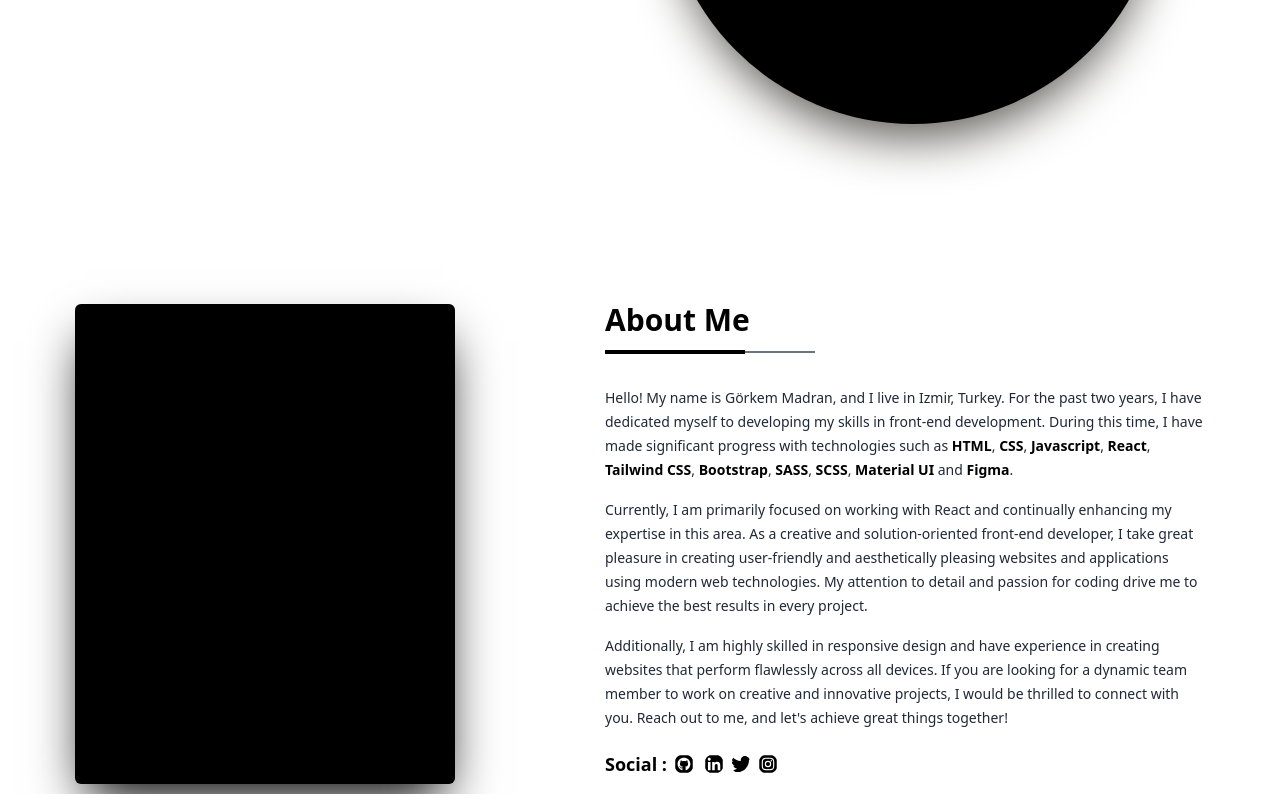
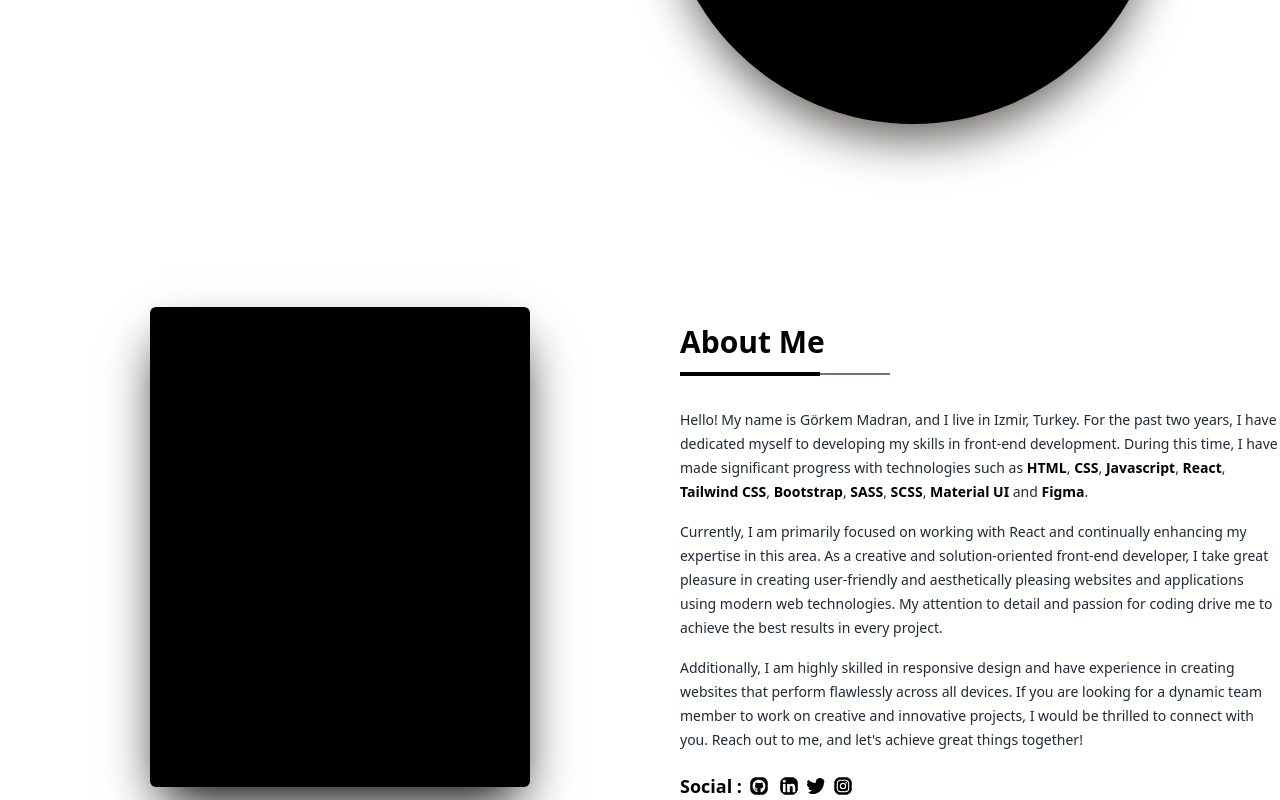
Before and after one commit to gorkemmadran/My-website, a React (Create React App) app in the folder my-website/: page / in a window 1280 px wide. Shown: the part 579-1379 px from the top of the page. Built offline with nearby package versions, Linux system fonts and the light colour scheme; a web font is replaced by a local one.

Commit message:
About me responsive hale getirildi

```diff
--- a/my-website/src/Aboutme.js
+++ b/my-website/src/Aboutme.js
@@ -11,17 +11,23 @@ import { FaInstagramSquare } from "react-icons/fa";
 function Aboutme() {
   return (
     <section className='about'>
-        <div className='container mx-auto mt-20 flex items-center justify-around flex-wrap '>
-        <div className='bg-black shadow-2xl shadow-black rounded-md w-[380px] flex items-center justify-center h-[480px]'>
+        <div className='container  xs:block sm:block md:flex lg:flex xl:flex 2xl:flex mx-auto mt-20 flex items-center justify-around flex-wrap '>
+        <div className='bg-black shadow-2xl xs:w-[100%] xs:h-[30vh] sm:w-[100%] sm:h-[40vh] md:w-[90%] md:mx-auto md:h-[50vh] lg:h-[75vh] lg:w-[380px] xl:h-[480px] xl:w-[380] 2xl:h-[480px] 2xl:w-[380]  shadow-black rounded-md w-[380px] flex items-center justify-center h-[480px]'>
             <p>İmage Gelecek </p>
         </div>
-        <div className=' w-[600px] rounded-md   h-[500px]'>
-        <h2 className='  mt-2 text-3xl font-extrabold'>About Me</h2>
+        <div className=' w-[600px]  xs:w-[100%] sm:w-[100%] md:w-[100%] lg:w-[500px] xl:w-[600px] 2xl:w-[600px]   '>
+            <div className='xs:flex xs:items-center xs:justify-center xs:flex-col xs:mt-[30px] sm:flex sm:items-center sm:justify-center sm:flex-col sm:mt-[30px] md:flex md:items-center md:justify-center md:flex-col md:mt-[30px] lg:block xl:block 2xl:block  '>
+            <h2 className='text-3xl font-extrabold'>About Me</h2>
         <div className='flex items-center mt-3'><div className='h-[4px] bg-black w-[140px]'></div><div className='h-[2px]  bg-gray-500 w-[70px]'></div></div>
-        <p className='mt-8 text-gray-800 text-sm leading-6'>Hello! My name is Görkem Madran, and I live in Izmir, Turkey. For the past two years, I have dedicated myself to developing my skills in front-end development. During this time, I have made significant progress with technologies such as <span className='bold'>HTML</span>, <span className='bold'>CSS</span>, <span className='bold'>Javascript</span>, <span className='bold'>React</span>, <span className='bold'>Tailwind CSS</span>,  <span className='bold'>Bootstrap</span>, <span className='bold'>SASS</span>, <span className='bold'>SCSS</span>, <span className='bold'>Material UI</span> and <span className='bold'>Figma</span>. </p>
-        <p className='mt-4 text-gray-800 text-sm leading-6'>Currently, I am primarily focused on working with React and continually enhancing my expertise in this area. As a creative and solution-oriented front-end developer, I take great pleasure in creating user-friendly and aesthetically pleasing websites and applications using modern web technologies. My attention to detail and passion for coding drive me to achieve the best results in every project. </p>
-        <p className='mt-4 text-gray-800 text-sm leading-6'>Additionally, I am highly skilled in responsive design and have experience in creating websites that perform flawlessly across all devices.
+            </div>
+
+        <div className='flex w-[100%] items-center justify-center flex-col '>
+        <p className='mt-8  text-gray-800 text-sm xs:leading-5 sm:leading-5 md:leading-5 lg:leading-5 xl:leading-6 2xl:leading-6  xs:text-xs sm:text-xs md:text-xs lg:text-sm xl:text-sm 2xl:text-sm '>Hello! My name is Görkem Madran, and I live in Izmir, Turkey. For the past two years, I have dedicated myself to developing my skills in front-end development. During this time, I have made significant progress with technologies such as <span className='bold'>HTML</span>, <span className='bold'>CSS</span>, <span className='bold'>Javascript</span>, <span className='bold'>React</span>, <span className='bold'>Tailwind CSS</span>,  <span className='bold'>Bootstrap</span>, <span className='bold'>SASS</span>, <span className='bold'>SCSS</span>, <span className='bold'>Material UI</span> and <span className='bold'>Figma</span>. </p>
+        <p className='mt-4  text-gray-800 text-sm xs:leading-5 sm:leading-5 md:leading-5 lg:leading-5 xl:leading-6 2xl:leading-6  xs:text-xs sm:text-xs md:text-xs lg:text-sm xl:text-sm 2xl:text-sm'>Currently, I am primarily focused on working with React and continually enhancing my expertise in this area. As a creative and solution-oriented front-end developer, I take great pleasure in creating user-friendly and aesthetically pleasing websites and applications using modern web technologies. My attention to detail and passion for coding drive me to achieve the best results in every project. </p>
+        <p className='mt-4  text-gray-800 text-sm xs:leading-5 sm:leading-5 md:leading-5 lg:leading-5 xl:leading-6 2xl:leading-6  xs:text-xs sm:text-xs md:text-xs lg:text-sm xl:text-sm 2xl:text-sm'>Additionally, I am highly skilled in responsive design and have experience in creating websites that perform flawlessly across all devices.
         If you are looking for a dynamic team member to work on creative and innovative projects, I would be thrilled to connect with you. Reach out to me, and let's achieve great things together!</p>
+        </div>
+
         <div className='flex items-center  mt-5'><p className='font-bold text-lg mr-[7px]'>Social :</p><FaSquareGithub className='mr-[10px] text-xl rounded-full' /> <FaLinkedin className='mr-[7px] cursor-pointer text-xl rounded-full' /> <FaTwitter className='mr-[7px] cursor-pointer text-xl rounded-full' /> <FaInstagramSquare className='mr-[7px] cursor-pointer text-xl rounded-full' />
   </div>
         </div>
--- a/my-website/src/Home.js
+++ b/my-website/src/Home.js
@@ -24,7 +24,7 @@ function Home() {
               </div>
                 <h1 className='text-black home-title font-opensans font-thin   tracking-wide mt-2	 text-3xl'>I'M GÖRKEM MADRAN</h1>
                 <h3  className='text-black text-xl font-opensans font-extralight   mt-5'>Front End - React Developer</h3>
-                <button className='text-white text-lg font-opensans hover:text-black hover:duration-700 hover:border hover:border-black hover:bg-white bg-black w-[170px] h-[48px] mt-[20px] '>Who I am ?</button>
+                <button className='text-white text-lg font-opensans hover:text-black hover:duration-700 hover:border hover:border-black hover:bg-white bg-black w-[170px] h-[48px] mt-[20px] '>Who am I ?</button>
             </div>
             <div className='bg-black elipse shadow-stone-600 shadow-2xl   xs:min-w-[230px] xs:max-h-[230px] sm:max-h-[250px] sm:min-w-[250px] md:max-h-[300px] md:min-w-[300px] lg:min-w-[400px] lg:max-h-[400px] xl:min-w-[500px] xl:max-h-[500px] 2xl:min-w-[500px] h-[500px] rounded-full'>
 
```
